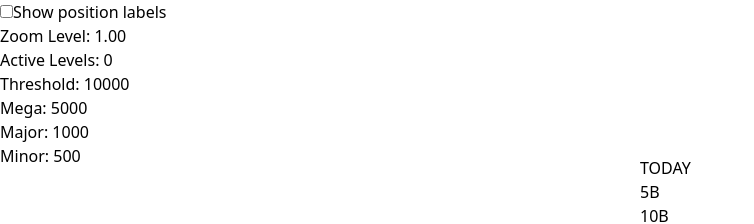
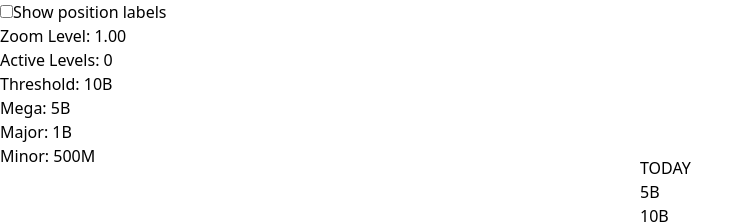
Before and after one commit to Kubbaj/ChronoPedia, a React (Vite) app: page / in a window 1280 px wide. Shown: the top 224 px of the page, without its empty margins (0-754 px from the left). Built offline with nearby package versions, Linux system fonts and the light colour scheme.

Commit message:
zooms all the way to 1y with no bugs!!

```diff
--- a/src/components/TimelineBackbone.tsx
+++ b/src/components/TimelineBackbone.tsx
@@ -3,16 +3,20 @@ import React, { useState, useCallback, useMemo } from 'react';
 type TickLevel = 'maxi' | 'mega' | 'major' | 'minor';
 
 interface Tick {
-    mya: number;
+    year: number;
     label: string;
     level: TickLevel;
     dotted?: boolean;
 }
 
-// The complete sequence from 10000 down to 0.000001 (1 year)
+// The complete sequence in years
 const SCALE_SEQUENCE = [
-    10000, 5000, 1000, 500, 100, 50, 10, 5, 1, 0.5, 0.1, 0.05,
-    0.01, 0.005, 0.001, 0.0005, 0.0001, 0.00005, 0.00001, 0.000005, 0.000001
+    10000000000, 5000000000, 1000000000, 500000000,  // Billions
+    100000000, 50000000, 10000000, 5000000,          // Hundred/Ten Millions
+    1000000, 500000, 100000, 50000,                  // Millions/Hundred Thousands
+    10000, 5000, 1000, 500,                          // Ten/One Thousands
+    100, 50, 10, 5, 1,                                // Hundreds to Years
+    (1/12)
 ];
 
 interface ScaleSet {
@@ -67,20 +71,25 @@ const tickStyles = {
     }
 };
 
-const formatTimeLabel = (mya: number): string => {
-    if (mya >= 1000) {
-        const billions = mya / 1000;
+const formatTimeLabel = (year: number): string => {
+    if (year >= 1000000000) {
+        const billions = year / 1000000000;
         return `${Number.isInteger(billions) ? billions : billions.toFixed(1)}B`;
     }
-    if (mya >= 1) {
-        return `${Number.isInteger(mya) ? mya : mya.toFixed(1)}M`;
+    if (year >= 1000000) {
+        const millions = year / 1000000;
+        return `${Number.isInteger(millions) ? millions : millions.toFixed(1)}M`;
     }
-    if (mya >= 0.001) {
-        const thousands = mya * 1000;
+    if (year >= 1000) {
+        const thousands = year / 1000;
         return `${Number.isInteger(thousands) ? thousands : thousands.toFixed(1)}K`;
     }
-    const years = mya * 1000000;
-    return `${Number.isInteger(years) ? years : years.toFixed(1)}`;
+    return `${year}`;
+};
+
+const getLineScale = (zoomLevel: number) => {
+    const fullWidthZoom = (13800000000 / 10000000000);
+    return zoomLevel <= fullWidthZoom ? zoomLevel : fullWidthZoom;
 };
 
 const TimelineBackbone = () => {
@@ -91,7 +100,7 @@ const TimelineBackbone = () => {
         e.preventDefault();
         const zoomFactor = 1.1;
         if (e.deltaY < 0) {
-            setZoomLevel(prev => Math.min(prev * zoomFactor, 50));
+            setZoomLevel(prev => Math.min(prev * zoomFactor, 10000000000));
         } else {
             setZoomLevel(prev => Math.max(prev / zoomFactor, 0.2));
         }
@@ -100,7 +109,7 @@ const TimelineBackbone = () => {
     const activeZoomLevels = useMemo(() => {
         const scaleSets = generateScaleSets();
         return scaleSets.map(set =>
-            (set.zoomThreshold / 13800) * zoomLevel > 1
+            (set.zoomThreshold / 13800000000) * zoomLevel > 1
         );
     }, [zoomLevel]);
 
@@ -114,26 +123,26 @@ const TimelineBackbone = () => {
         const tickMap = new Map<number, Tick>();
 
         const addTick = (tick: Tick) => {
-            const existing = tickMap.get(tick.mya);
+            const existing = tickMap.get(tick.year);
             if (!existing ||
                 ['maxi', 'mega', 'major', 'minor'].indexOf(tick.level) <
                 ['maxi', 'mega', 'major', 'minor'].indexOf(existing.level)) {
-                tickMap.set(tick.mya, tick);
+                tickMap.set(tick.year, tick);
             }
         };
 
-        // Add base 1000 Mya ticks
-        for (let mya = 1000; mya <= 13000; mya += 1000) {
+        // Add base billion year ticks
+        for (let year = 1000000000; year <= 13000000000; year += 1000000000) {
             addTick({
-                mya,
-                label: formatTimeLabel(mya),
-                level: mya % 5000 === 0 ? 'major' : 'minor'
+                year,
+                label: formatTimeLabel(year),
+                level: year % 5000000000 === 0 ? 'major' : 'minor'
             });
         }
 
         // Add maxi ticks
-        addTick({ mya: 0, label: 'TODAY', level: 'maxi' });
-        addTick({ mya: 13800, label: '13.8B', level: 'maxi', dotted: true });
+        addTick({ year: 0, label: 'TODAY', level: 'maxi' });
+        addTick({ year: 13800000000, label: '13.8B', level: 'maxi', dotted: true });
 
         // Process each active zoom level
         const scaleSets = generateScaleSets();
@@ -148,16 +157,16 @@ const TimelineBackbone = () => {
                 };
 
                 tickMap.forEach((tick) => {
-                    if (tick.mya < scaleSet.zoomThreshold) {
+                    if (tick.year < scaleSet.zoomThreshold) {
                         if (tick.level === 'minor') ticksToPromote.minors.push(tick);
                         if (tick.level === 'major') ticksToPromote.majors.push(tick);
                     }
                 });
 
                 // Add new minor ticks
-                for (let mya = scaleSet.minor; mya < scaleSet.zoomThreshold; mya += scaleSet.minor) {
+                for (let year = scaleSet.minor; year < scaleSet.zoomThreshold; year += scaleSet.minor) {
                     addTick({
-                        mya,
+                        year,
                         label: '',
                         level: 'minor'
                     });
@@ -166,26 +175,26 @@ const TimelineBackbone = () => {
                 // Promote existing ticks
                 ticksToPromote.majors.forEach(tick => {
                     tick.level = 'mega';
-                    tick.label = formatTimeLabel(tick.mya);
+                    tick.label = formatTimeLabel(tick.year);
                 });
 
                 ticksToPromote.minors.forEach(tick => {
-                    if (tick.mya % scaleSet.major === 0) {
+                    if (tick.year % scaleSet.major === 0) {
                         tick.level = 'major';
-                        tick.label = formatTimeLabel(tick.mya);
+                        tick.label = formatTimeLabel(tick.year);
                     }
                 });
             }
         });
 
-        return Array.from(tickMap.values()).sort((a, b) => a.mya - b.mya);
+        return Array.from(tickMap.values()).sort((a, b) => a.year - b.year);
     }, [activeZoomLevels]);
 
     const ticks = generateTicks();
 
     return (
         <>
-            {/* Debug Panel - Now outside timeline container */}
+            {/* Debug Panel */}
             <div className="fixed left-4 bottom-4 text-xs bg-white/80 p-2 z-10 border border-gray-200 rounded shadow">
                 <div className="flex items-center gap-2 mb-2">
                     <input
@@ -200,30 +209,29 @@ const TimelineBackbone = () => {
                 <div>Active Levels: {activeZoomLevels.filter(l => l).length}</div>
                 {currentScaleSet && (
                     <>
-                        <div>Threshold: {currentScaleSet.zoomThreshold}</div>
-                        <div>Mega: {currentScaleSet.mega}</div>
-                        <div>Major: {currentScaleSet.major}</div>
-                        <div>Minor: {currentScaleSet.minor}</div>
+                        <div>Threshold: {formatTimeLabel(currentScaleSet.zoomThreshold)}</div>
+                        <div>Mega: {formatTimeLabel(currentScaleSet.mega)}</div>
+                        <div>Major: {formatTimeLabel(currentScaleSet.major)}</div>
+                        <div>Minor: {formatTimeLabel(currentScaleSet.minor)}</div>
                     </>
                 )}
             </div>
 
             <div
-            className="w-full max-w-6xl mx-auto px-10 pt-8 pb-42 overflow-hidden relative mt-[175px]"
+                className="w-full max-w-6xl mx-auto px-10 pt-8 pb-32 overflow-hidden relative mt-[175px]"
                 onWheel={handleWheel}
             >
-
                 <div className="relative h-48">
                     <div
                         className="absolute top-24 left-0 right-0 h-px bg-black"
                         style={{
-                        transform: `scaleX(${zoomLevel})`,
+                            transform: `scaleX(${getLineScale(zoomLevel)})`, // Replace the existing scaleX
                             transformOrigin: 'right'
                         }}
                     />
 
                     {ticks.map((tick, index) => {
-                    const rightPos = (tick.mya / 13800 * 100);
+                        const rightPos = (tick.year / 13800000000 * 100);
                         const scaledRightPos = rightPos * zoomLevel;
                         const { height, width, textStyle, showLabel } = tickStyles[tick.level];
 
@@ -263,14 +271,15 @@ const TimelineBackbone = () => {
                                     <div className="absolute -bottom-12 text-[8px] opacity-50 w-12 text-center -translate-x-1/2 left-1/2">
                                         {rightPos.toFixed(1)}%
                                         <br />
-                                    {tick.mya}
+                                        {tick.year}
                                     </div>
                                 )}
                             </div>
                         );
                     })}
                 </div>
-        </div> </>
+            </div>
+        </>
     );
 };
 
```
Lines whose indentation alone changed are shown as unchanged.
